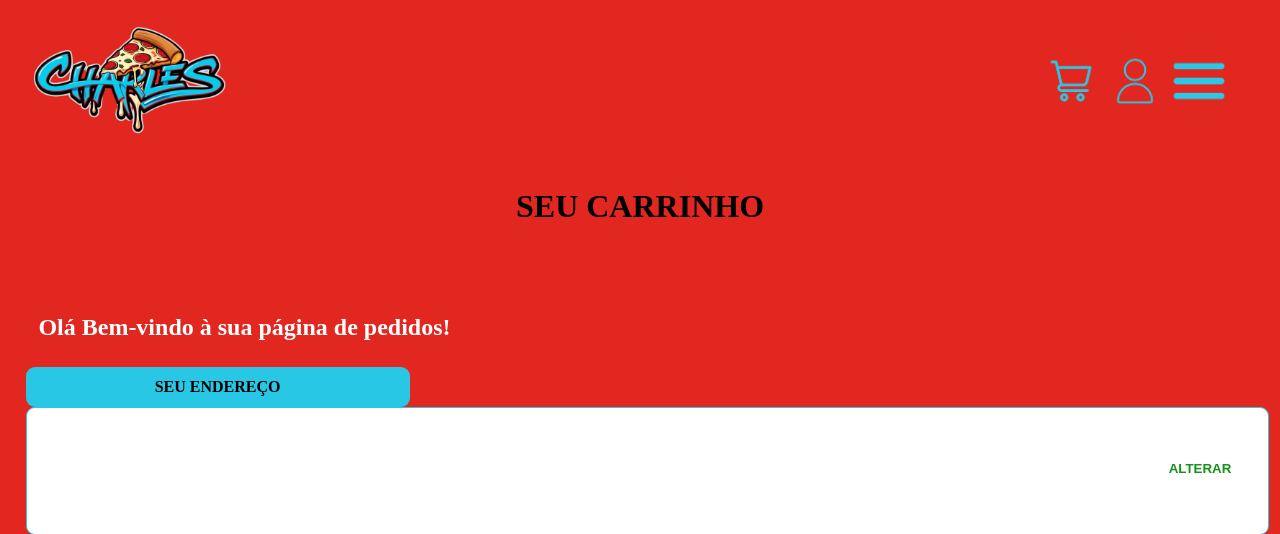
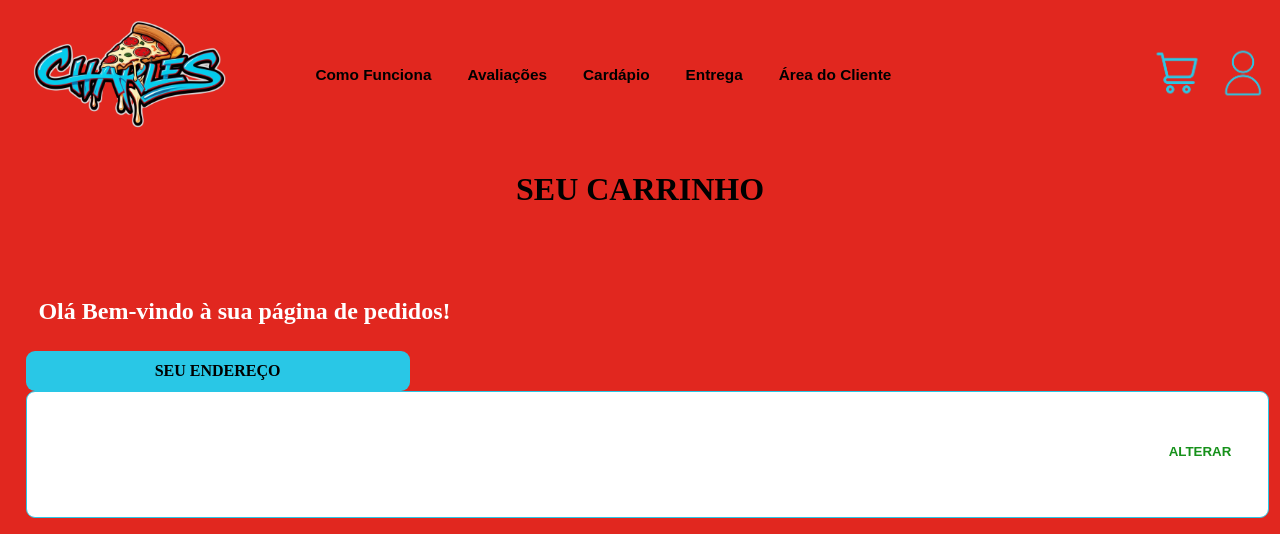
Before and after one commit to ajudantedemagico/charlespizzascongeladas, a FastAPI app: page /carrinho in a window 1280 px wide. Shown: the top 534 px of the page. Run offline with FastAPI, Linux system fonts and the light colour scheme.

Commit message:
Criação menu desktop

```diff
--- a/static/CSS/carrinho.css
+++ b/static/CSS/carrinho.css
@@ -3,6 +3,11 @@ body{
     padding: 0;
     box-sizing: border-box;
     background-color: #E1271F;
+}
+@media (min-width: 1024px) {
+    #navmobile {
+      display: none;
+    }
 }
 nav{
     display: flex;
@@ -12,6 +17,50 @@ nav{
 .logo{
     height: 150px;
 }
+#navdesk{
+    align-items: center;
+    justify-content: flex-start;
+    width: 100%;
+    overflow: hidden;
+}
+.menudesk {
+    font-family:'Montserrat',sans-serif;
+    font-size: 1.2vw;
+    font-weight: bold;
+    list-style-type: none;
+    gap: 3%;
+    display: flex;
+    margin: 0 5% 0 0;
+
+}
+.menudesk a{
+    color: black;
+    text-decoration: none;
+    margin: 0 10px;
+    display: flex;
+    align-items: center;
+    white-space: nowrap;
+    flex-wrap: nowrap;
+}
+
+.icones2 {
+    display: flex;
+    gap: 5%;
+    padding: 1%;
+    margin-left: auto;
+    gap: 5%;
+    max-width: 50%;
+    height: auto;
+}
+
+#navdesk{
+    display: none;
+  }
+  @media (min-width: 1024px) {
+    #navdesk{
+      display: flex;
+    }
+  }
 .icon{
     height: 60px;
 }
--- a/templates/carrinho.html
+++ b/templates/carrinho.html
@@ -9,7 +9,7 @@
     <title>Carrinho</title>
 </head>
 <body>
-    <nav>
+    <nav id="navmobile">
         <a href="/main"><img class="logo" src="/static/img/logotipo.png" alt="logotipo"></a>
         <div class="icones">
             <a href="/carrinho"><img class="icon" src="/static/img/icon_cart_azul.png" alt="carrinho"></a>
@@ -25,6 +25,20 @@
                     <li><a href="/pgcliente">Área do Cliente</a></li>
                 </ul>
             </div>
+        </div>
+    </nav>
+    <nav id="navdesk">
+        <img class="logo" src="/static/img/logotipo.png" alt="logotipo">
+        <ul class="menudesk">
+            <li><a href="/#comofunciona">Como Funciona</a></li>
+            <li><a href="/#avaliacao">Avaliações</a></li>
+            <li><a href="/#cardapio">Cardápio</a></li>
+            <li><a href="/#entrega">Entrega</a></li>
+            <li><a href="/pgcliente">Área do Cliente</a></li>
+        </ul>
+        <div class="icones2">
+            <a href="/carrinho"><img class="icon" src="/static/img/icon_cart_azul.png" alt="carrinho"></a>
+            <a href="/login"><img class="icon" src="/static/img/icon_login_azul.png" alt="login"></a>
         </div>
     </nav>
     <h1 class="titulo">SEU CARRINHO</h1>
```
Also changed, not shown: static/CSS/admin.css (+49 -0 lines), static/CSS/cadastro.css (+49 -0 lines), static/CSS/pgcliente.css (+49 -0 lines), templates/admin.html (+14 -2 lines), templates/cadastro.html (+15 -1 lines), templates/pgcliente.html (+15 -1 lines).
